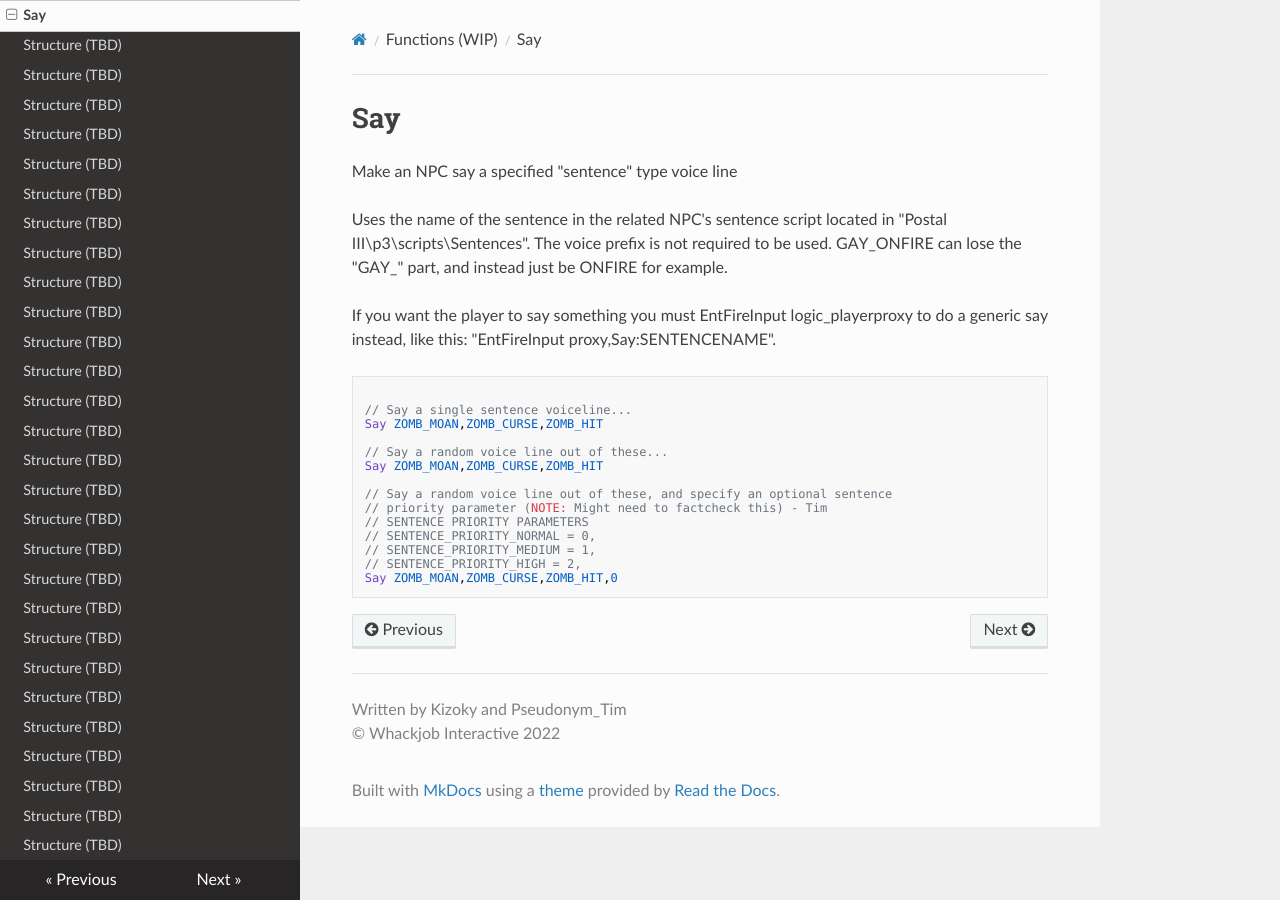
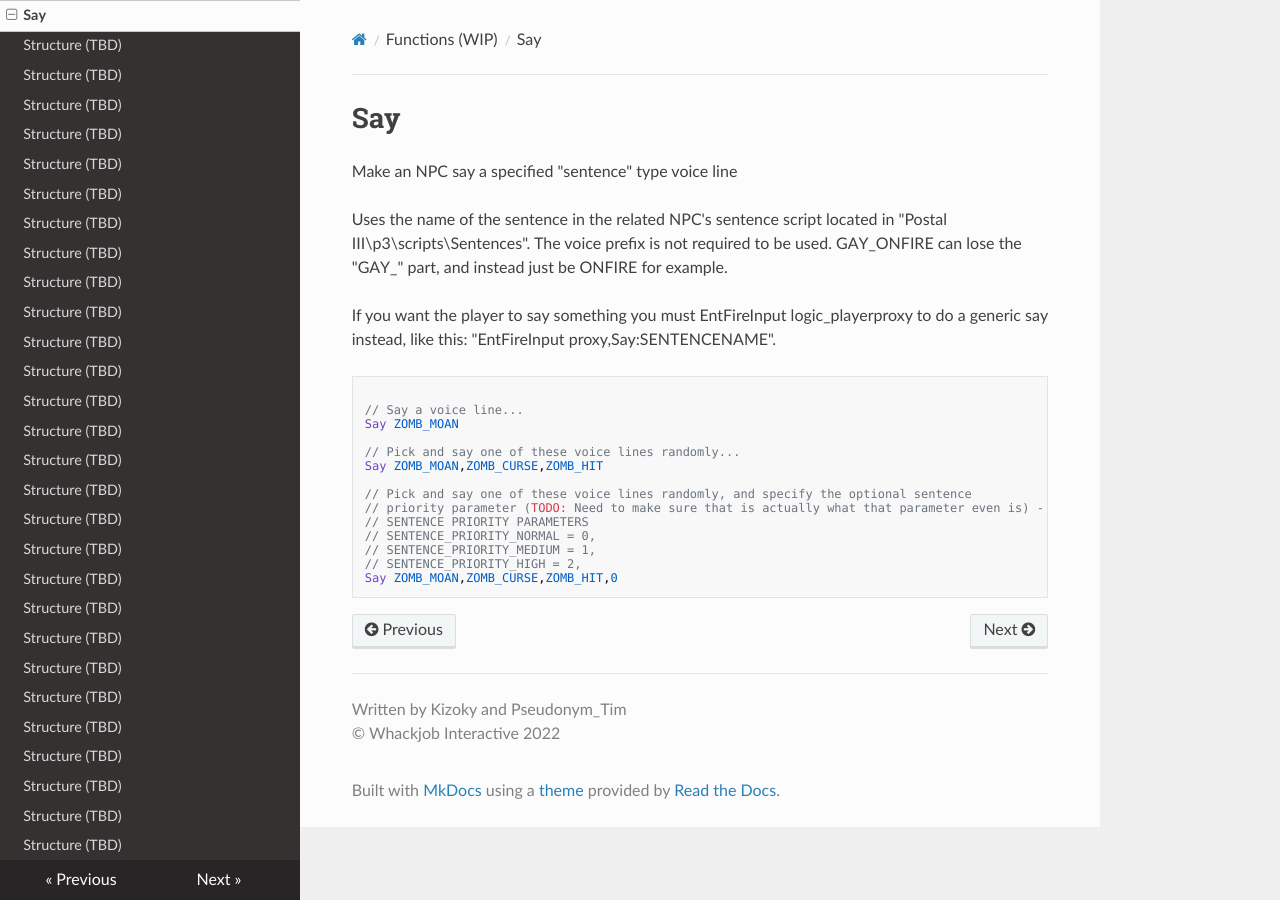
Before and after one commit to WhackJobInt/postal3scriptdocs, an MkDocs documentation site: the page built from docs/say.md, in a window 1280 px wide. Built offline with MkDocs 1.6.1, drawn with Linux system fonts in a browser that asks for light colours; nearby versions of some CDN libraries.

Commit message:
Update say.md

```diff
--- a/docs/say.md
+++ b/docs/say.md
@@ -4,14 +4,14 @@
 <p>
 If you want the player to say something you must EntFireInput logic_playerproxy to do a generic say instead, like this: "EntFireInput proxy,Say:SENTENCENAME".
 <pre><code class="language-js">
-// Say a single sentence voiceline...
+// Say a voice line...
+Say ZOMB_MOAN
+
+// Pick and say one of these voice lines randomly...
 Say ZOMB_MOAN,ZOMB_CURSE,ZOMB_HIT
 
-// Say a random voice line out of these...
-Say ZOMB_MOAN,ZOMB_CURSE,ZOMB_HIT
-
-// Say a random voice line out of these, and specify an optional sentence
-// priority parameter (NOTE: Might need to factcheck this) - Tim
+// Pick and say one of these voice lines randomly, and specify the optional sentence
+// priority parameter (TODO: Need to make sure that is actually what that parameter even is) - Tim
 // SENTENCE PRIORITY PARAMETERS
 // SENTENCE_PRIORITY_NORMAL = 0,
 // SENTENCE_PRIORITY_MEDIUM = 1,
```
